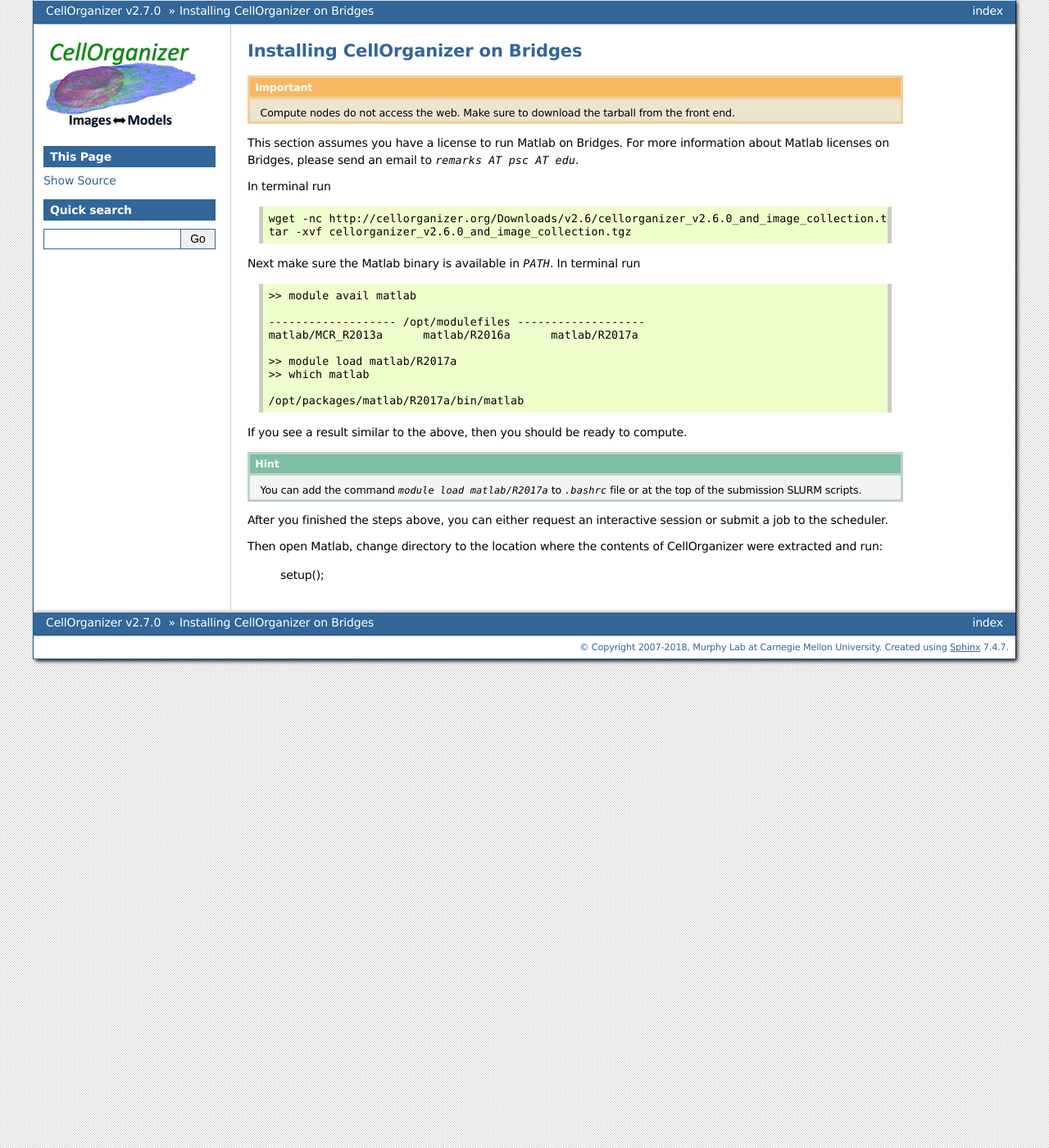
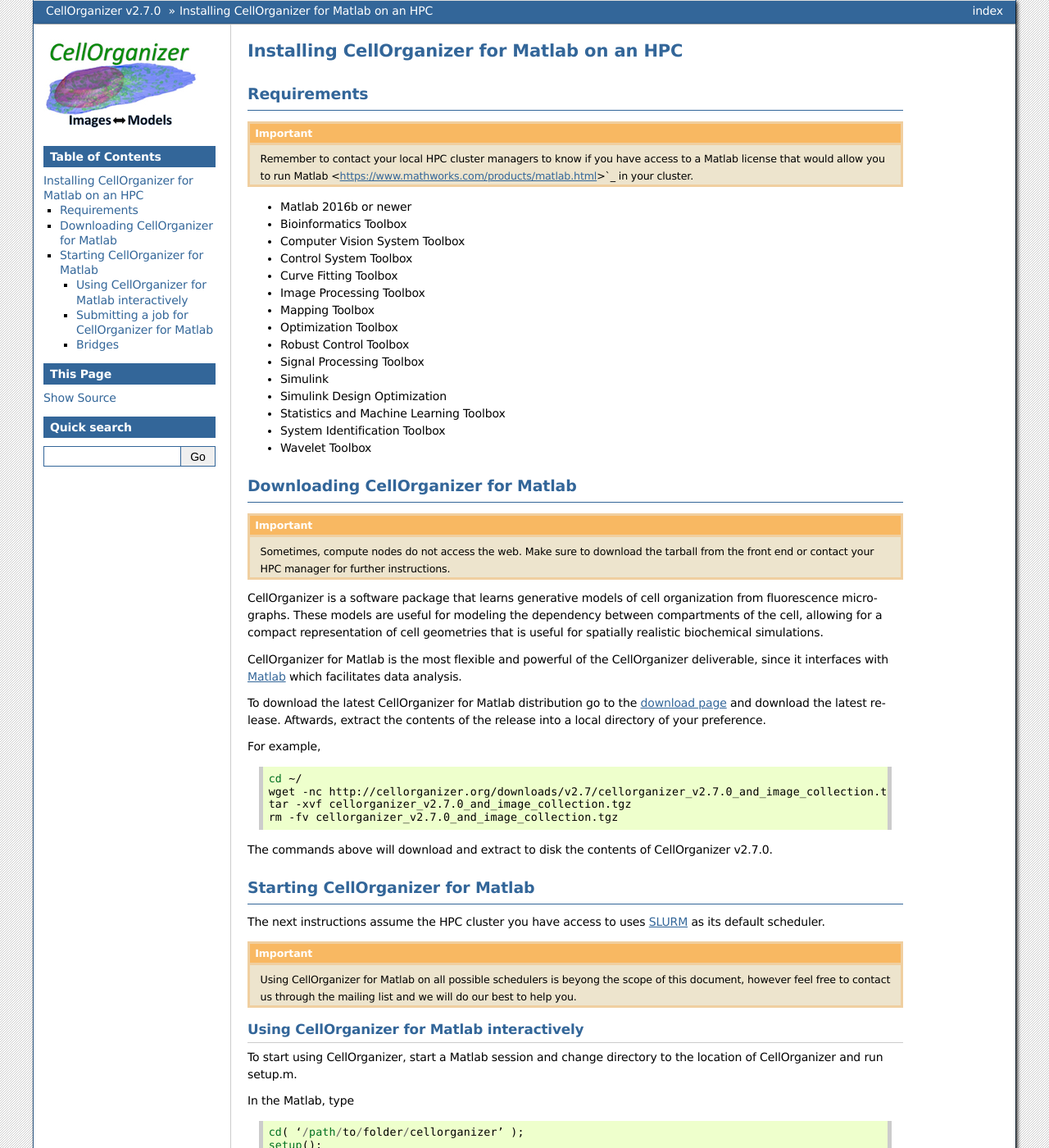
Before and after one commit to murphygroup/cellorganizer-documentation_old, a Sphinx documentation site: the page built from source/chapters/hpc/index.rst, in a window 1280 px wide and 1400 px high. Shown: the whole window at 82% size. Built offline with Sphinx 7.4.7, drawn with Linux system fonts in a browser that asks for light colours; pages that are not in the unit, such as notebooks, are missing from menus; some of the changed text lies outside the part shown.

Commit message:
Updated docs

```diff
--- a/source/chapters/hpc/index.rst
+++ b/source/chapters/hpc/index.rst
@@ -1,10 +1,122 @@
-Installing CellOrganizer on Bridges
-***********************************
+Installing CellOrganizer for Matlab on an HPC
+*********************************************
+
+Requirements
+------------
 
 .. IMPORTANT::
-   Compute nodes do not access the web. Make sure to download the tarball from the front end.
+   Remember to contact your local HPC cluster managers to know if you have access to a Matlab license that would allow you to run Matlab <https://www.mathworks.com/products/matlab.html>`_  in your cluster.
 
-This section assumes you have a license to run Matlab on Bridges. For more information about Matlab licenses on Bridges, please send an email to `remarks AT psc AT edu`.
+* Matlab 2016b or newer
+* Bioinformatics Toolbox
+* Computer Vision System Toolbox
+* Control System Toolbox
+* Curve Fitting Toolbox
+* Image Processing Toolbox
+* Mapping Toolbox
+* Optimization Toolbox
+* Robust Control Toolbox
+* Signal Processing Toolbox
+* Simulink
+* Simulink Design Optimization
+* Statistics and Machine Learning Toolbox
+* System Identification Toolbox
+* Wavelet Toolbox
+
+Downloading CellOrganizer for Matlab
+------------------------------------
+
+.. IMPORTANT::
+   Sometimes, compute nodes do not access the web. Make sure to download the tarball from the front end or contact your HPC manager for further instructions.
+
+CellOrganizer is a software package that learns generative models of cell organization from fluorescence micrographs. These models are useful for modeling the dependency between compartments of the cell, allowing for a compact representation of cell geometries that is useful for spatially realistic biochemical simulations.
+
+CellOrganizer for Matlab is the most flexible and powerful of the CellOrganizer deliverable, since it interfaces with `Matlab <https://www.mathworks.com/products/matlab.html>`_ which facilitates data analysis.
+
+To download the latest CellOrganizer for Matlab distribution go to the `download page <http://cellorganizer.org/downloads/>`_ and download the latest release. Aftwards, extract the contents of the release into a local directory of your preference.
+
+For example,
+
+.. code-block:: bash
+
+	cd ~/
+	wget -nc http://cellorganizer.org/downloads/v2.7/cellorganizer_v2.7.0_and_image_collection.tgz
+	tar -xvf cellorganizer_v2.7.0_and_image_collection.tgz
+	rm -fv cellorganizer_v2.7.0_and_image_collection.tgz
+
+The commands above will download and extract to disk the contents of CellOrganizer v2.7.0.
+
+Starting CellOrganizer for Matlab
+---------------------------------
+
+The next instructions assume the HPC cluster you have access to uses `SLURM <https://slurm.schedmd.com/>`_ as its default scheduler.
+
+.. IMPORTANT::
+	Using CellOrganizer for Matlab on all possible schedulers is beyong the scope of this document, however feel free to contact us through the mailing list and we will do our best to help you.
+
+Using CellOrganizer for Matlab interactively
+~~~~~~~~~~~~~~~~~~~~~~~~~~~~~~~~~~~~~~~~~~~~
+
+To start using CellOrganizer, start a Matlab session and change directory to the location of CellOrganizer and run setup.m.
+
+In the Matlab, type
+
+.. code-block:: matlab
+
+	cd( ‘/path/to/folder/cellorganizer’ );
+	setup();
+
+If you were successful you should see a message like
+
+.. code-block:: bash
+
+	>> setup
+	Checking for new stable version... Version is up to date.
+
+You are now ready to use CellOrganizer for Matlab.
+
+Submitting a job for CellOrganizer for Matlab
+~~~~~~~~~~~~~~~~~~~~~~~~~~~~~~~~~~~~~~~~~~~~~
+
+Some tasks in CellOrganizer, with special attention on training, require considerable resources. At times, it will be more efficient to submit a job to a scheduler rather than doing it interactively.
+
+For example, to run demo3D00, you could create a file called script.sh whose contents are
+
+.. code-block:: matlab
+
+	#!/bin/bash
+	#
+	#$ -j y
+	#$ -S /bin/bash
+	#$ -cwd
+
+	## the next line selects the partition/queue
+	#SBATCH -p pool
+
+	## the next line selects the number of cores
+	#SBATCH -n 4
+
+	## the next line selects the memory size
+	#SBATCH --mem=8G
+
+	## the next line selects the walltime
+	#SBATCH -t 00:30:00
+
+	cd /path/to/cellorganizer/folder
+	matlab -nodesktop -nosplash -r "setup(); demo3D00(), exit;"
+
+The use the command
+
+.. code-block:: bash
+
+	sbatch script.sh
+
+to add the job to the scheduler.
+
+
+Bridges
+~~~~~~~
+
 
 In terminal run
 
@@ -37,3 +149,7 @@
 Then open Matlab, change directory to the location where the contents of CellOrganizer were extracted and run:
 
 	setup();
+
+
+
+This section assumes you have a license to run Matlab on Bridges. For more information about Matlab licenses on Bridges, please send an email to `remarks AT psc AT edu`.
```
